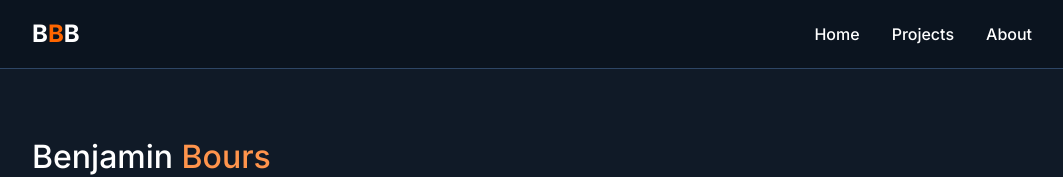
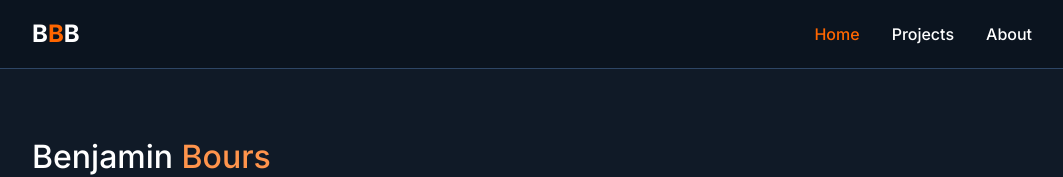
Before and after one commit to benjaminbours/portfolio, a Next.js app: page / in a window 1280 px wide. Shown: the top 177 px of the page, without its empty margins (108-1171 px from the left). Built offline with nearby package versions, Linux system fonts and the light colour scheme.

Commit message:
fix more assets

```diff
--- a/src/app/_components/04_templates/PortfolioHomeTemplate/index.tsx
+++ b/src/app/_components/04_templates/PortfolioHomeTemplate/index.tsx
@@ -55,7 +55,7 @@ export const PortfolioHomeTemplate: React.FC<Props> = ({
             I love tackling complex technical challenges and bringing ideas to
             life.
           </p>
-          <Link href={`/${lang}/blog`} className="button">
+          <Link href="/blog" className="button">
             Read My Blog
           </Link>
         </section> */}
--- a/src/app/_components/Navigation.tsx
+++ b/src/app/_components/Navigation.tsx
@@ -44,8 +44,8 @@ export const Navigation: React.FC<Props> = ({ lang }) => {
   }, [lastScrollY]);
 
   const isActive = (path: string) => {
-    if (path === `/${lang}`) {
-      return pathname === `/${lang}` || pathname === `/${lang}/`;
+    if (path === `/`) {
+      return pathname === `/` || pathname === ``;
     }
     return pathname.startsWith(path);
   };
@@ -56,38 +56,38 @@ export const Navigation: React.FC<Props> = ({ lang }) => {
       onMouseEnter={() => setIsHidden(false)}
     >
       <div className="container navigation__container">
-        <Link href={`/${lang}`} className="navigation__logo">
+        <Link href="/" className="navigation__logo">
           <InteractiveBBB />
         </Link>
         <ul className="navigation__links">
           <li>
             <Link
-              href={`/${lang}`}
-              className={isActive(`/${lang}`) ? "active" : ""}
+              href="/"
+              className={isActive(`/`) ? "active" : ""}
             >
               Home
             </Link>
           </li>
           <li>
             <Link
-              href={`/${lang}/projects`}
-              className={isActive(`/${lang}/projects`) ? "active" : ""}
+              href="/projects"
+              className={isActive(`/projects`) ? "active" : ""}
             >
               Projects
             </Link>
           </li>
           {/* <li>
             <Link
-              href={`/${lang}/blog`}
-              className={isActive(`/${lang}/blog`) ? "active" : ""}
+              href="/blog"
+              className={isActive(`/blog`) ? "active" : ""}
             >
               Blog
             </Link>
           </li> */}
           <li>
             <Link
-              href={`/${lang}/about`}
-              className={isActive(`/${lang}/about`) ? "active" : ""}
+              href="/about"
+              className={isActive(`/about`) ? "active" : ""}
             >
               About
             </Link>
--- a/src/app/_components/footer.tsx
+++ b/src/app/_components/footer.tsx
@@ -12,7 +12,7 @@ export const Footer: React.FC<Props> = ({ lang }) => {
       <div className="container">
         <Socials className="footer__socials" />
         <h2>
-          <Link className="main-title-link" href={`/${lang}/`}>
+          <Link className="main-title-link" href="/">
             B<span className="highlight-text">B</span>B
           </Link>
         </h2>
```
